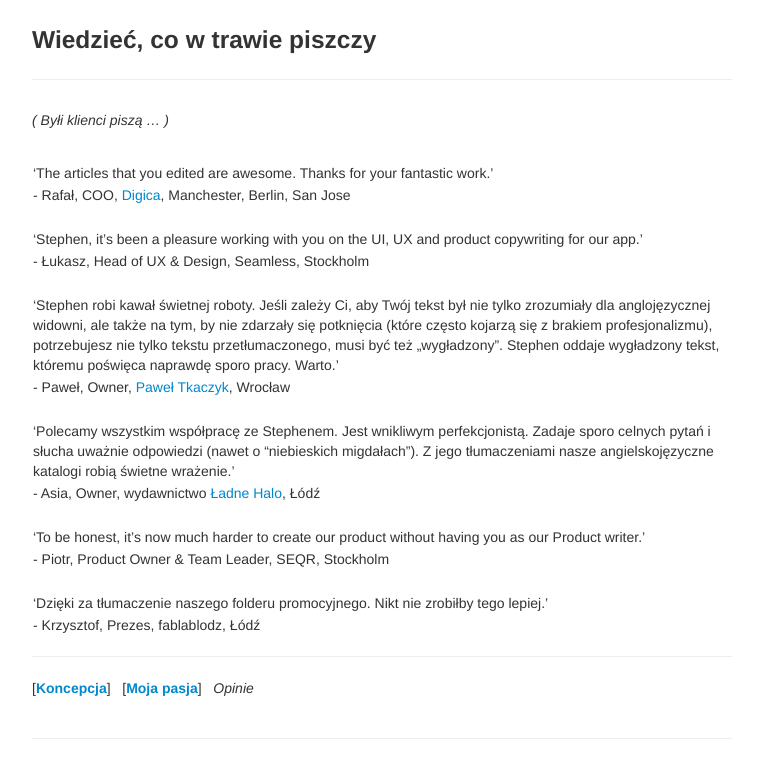
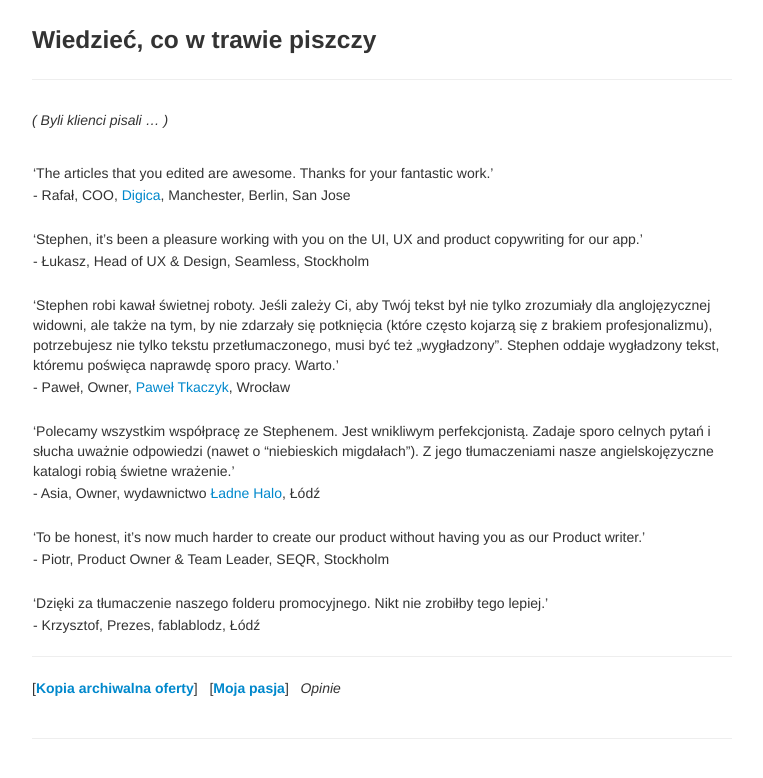
Before and after one commit to StephenEastham/StephenEastham.github.io, a Jekyll site: the page built from pages/opinie.md, in a window 1280 px wide. Shown: the top 778 px of the page, without its empty margins (258-1021 px from the left). Built offline with Jekyll 4.4.1, drawn with Linux system fonts in a browser that asks for light colours.

Commit message:
updating

```diff
--- a/pages/opinie.md
+++ b/pages/opinie.md
@@ -3,7 +3,7 @@ layout: page
 title: Wiedzieć, co w trawie piszczy
 description:
 ---
-<em markdown="1">( Byłi klienci piszą ... )</em>
+<em markdown="1">( Byli klienci pisali ... )</em>
 
 |
 ---------|
@@ -37,4 +37,4 @@ description:
 
 ---
 
-[[__Koncepcja__](https://stepheneastham.github.io/)]  &#xA0; [[__Moja pasja__](../pages/pasja.html)] &#xA0; _Opinie_   &#xA0; <!-- [[__Kontakt__](pages/kontakt.html)] -->
+[[__Kopia archiwalna oferty__](https://stepheneastham.github.io/)]  &#xA0; [[__Moja pasja__](../pages/pasja.html)] &#xA0; _Opinie_   &#xA0; <!-- [[__Kontakt__](pages/kontakt.html)] -->
```
Also changed, not shown: index.md (+1 -1 lines), pages/pasja.md (+1 -1 lines).
